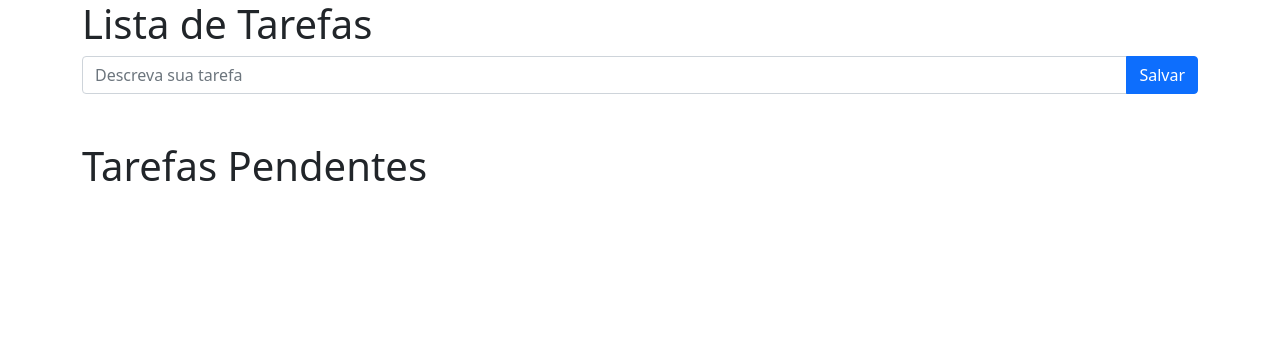
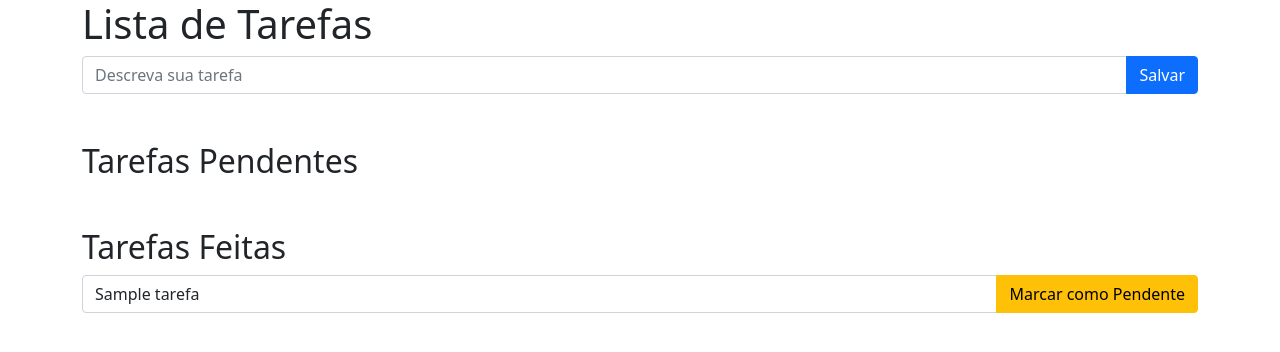
Before and after one commit to ismael-miranda/todoDjango, a Django app: page /tarefas/ in a window 1280 px wide. Shown: the top 352 px of the page. Run offline with Django 3.2, Linux system fonts and the light colour scheme; tables that the repository leaves empty hold one stand-in row (values such as "Sample post").

Commit message:
Add a função de atualizar e marcar a tarefa como feita

```diff
--- a/todoweb/tarefas/forms.py
+++ b/todoweb/tarefas/forms.py
@@ -6,3 +6,9 @@ class TarefaForm(ModelForm):
     class Meta:
         model = Tarefa
         fields = ['nome']
+
+
+class TarefaUpdateForm(ModelForm):
+    class Meta:
+        model = Tarefa
+        fields = ['nome', 'feita']
--- a/todoweb/tarefas/templates/tarefas/home.html
+++ b/todoweb/tarefas/templates/tarefas/home.html
@@ -24,17 +24,30 @@
                 <small class="form-text text-muted">{{ form.nome.errors }}</small>
             </form>
 
-            <h1 class="mt-5">Tarefas Pendentes</h1>
+            <h2 class="mt-5">Tarefas Pendentes</h2>
             {% for tarefa in tarefas_pendentes %}
-                <form action="" method="">
+                <form action="{% url 'tarefas:detalhe' tarefa_id=tarefa.id %}" method="post"> {% csrf_token %}
                     <div class="input-group mb-3">
-                        <div class="input-group-text">
-                            <input class="form-check-input mt-0" type="checkbox"
-                                   aria-label="Checkbox para tarefa">
-                        </div>
-                        <input type="text" class="form-control" aria-label="Text input para tarefa"
-                               value="{{ tarefa.nome }}">
+                        <input type="text" class="form-control" placeholder="Descreva sua tarefa"
+                               aria-label="Descreva sua tarefa" required="required"
+                               name="nome" value="{{ tarefa.nome }}">
+                        <input type="hidden" value="checked" name="feita">
+                        <button type="submit" class="btn btn-success" >Marcar como Feita</button>
                     </div>
+
+                </form>
+            {% endfor %}
+
+            <h2 class="mt-5">Tarefas Feitas</h2>
+            {% for tarefa in tarefas_feitas %}
+                <form action="{% url 'tarefas:detalhe' tarefa_id=tarefa.id %}" method="post"> {% csrf_token %}
+                    <div class="input-group mb-3">
+                        <input type="text" class="form-control" placeholder="Descreva sua tarefa"
+                               aria-label="Descreva sua tarefa" required="required"
+                               name="nome" value="{{ tarefa.nome }}">
+                        <button type="submit" class="btn btn-warning" >Marcar como Pendente</button>
+                    </div>
+
                 </form>
             {% endfor %}
 
--- a/todoweb/tarefas/urls.py
+++ b/todoweb/tarefas/urls.py
@@ -4,4 +4,5 @@ from todoweb.tarefas import views
 app_name = 'tarefas'
 urlpatterns = [
     path('', views.home, name='home'),
+    path('<int:tarefa_id>', views.detalhe, name='detalhe'),
 ]
--- a/todoweb/tarefas/views.py
+++ b/todoweb/tarefas/views.py
@@ -1,12 +1,11 @@
 from django.shortcuts import render
 from django.urls import reverse
-from todoweb.tarefas.forms import TarefaForm
+from todoweb.tarefas.forms import TarefaForm, TarefaUpdateForm
 from django.http import HttpResponseRedirect
 from todoweb.tarefas.models import Tarefa
 
 
 def home(request):
-
     if request.method == 'POST':
         form = TarefaForm(request.POST)
         if form.is_valid():
@@ -14,11 +13,30 @@ def home(request):
             return HttpResponseRedirect(reverse('tarefas:home'))
         else:
             tarefas_pendentes = Tarefa.objects.filter(feita=False).all()
+            tarefas_feitas = Tarefa.objects.filter(feita=True).all()
             return render(
                 request,
                 'tarefas/home.html',
-                {'form': form, 'tarefas_pendentes': tarefas_pendentes},
+                {
+                    'form': form,
+                    'tarefas_pendentes': tarefas_pendentes,
+                    'tarefas_feitas': tarefas_feitas
+                },
                 status=400
             )
     tarefas_pendentes = Tarefa.objects.filter(feita=False).all()
-    return render(request, 'tarefas/home.html', {'tarefas_pendentes': tarefas_pendentes})
+    tarefas_feitas = Tarefa.objects.filter(feita=True).all()
+    return render(
+        request,
+        'tarefas/home.html',
+        {'tarefas_pendentes': tarefas_pendentes, 'tarefas_feitas': tarefas_feitas}
+    )
+
+
+def detalhe(request, tarefa_id):
+    tarefa = Tarefa.objects.get(id=tarefa_id)
+    form = TarefaUpdateForm(request.POST, instance=tarefa)
+    if form.is_valid():
+        form.save()
+
+    return HttpResponseRedirect(reverse('tarefas:home'))
```
Also changed, not shown: todoweb/tarefas/tests/test_edicao_tarefas.py (added, +44 -0 lines), todoweb/tarefas/tests/test_tarefas_get.py (+16 -1 lines).
